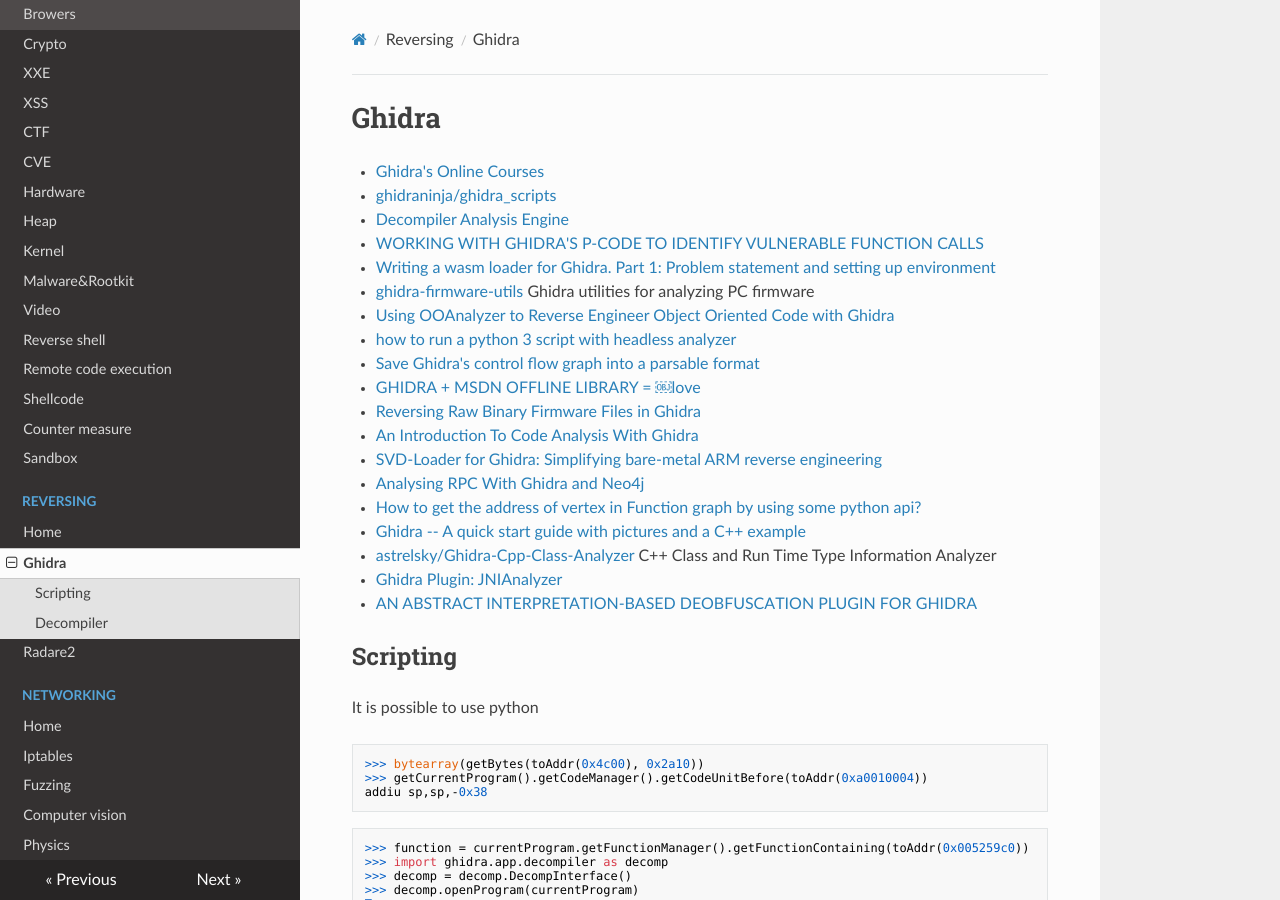
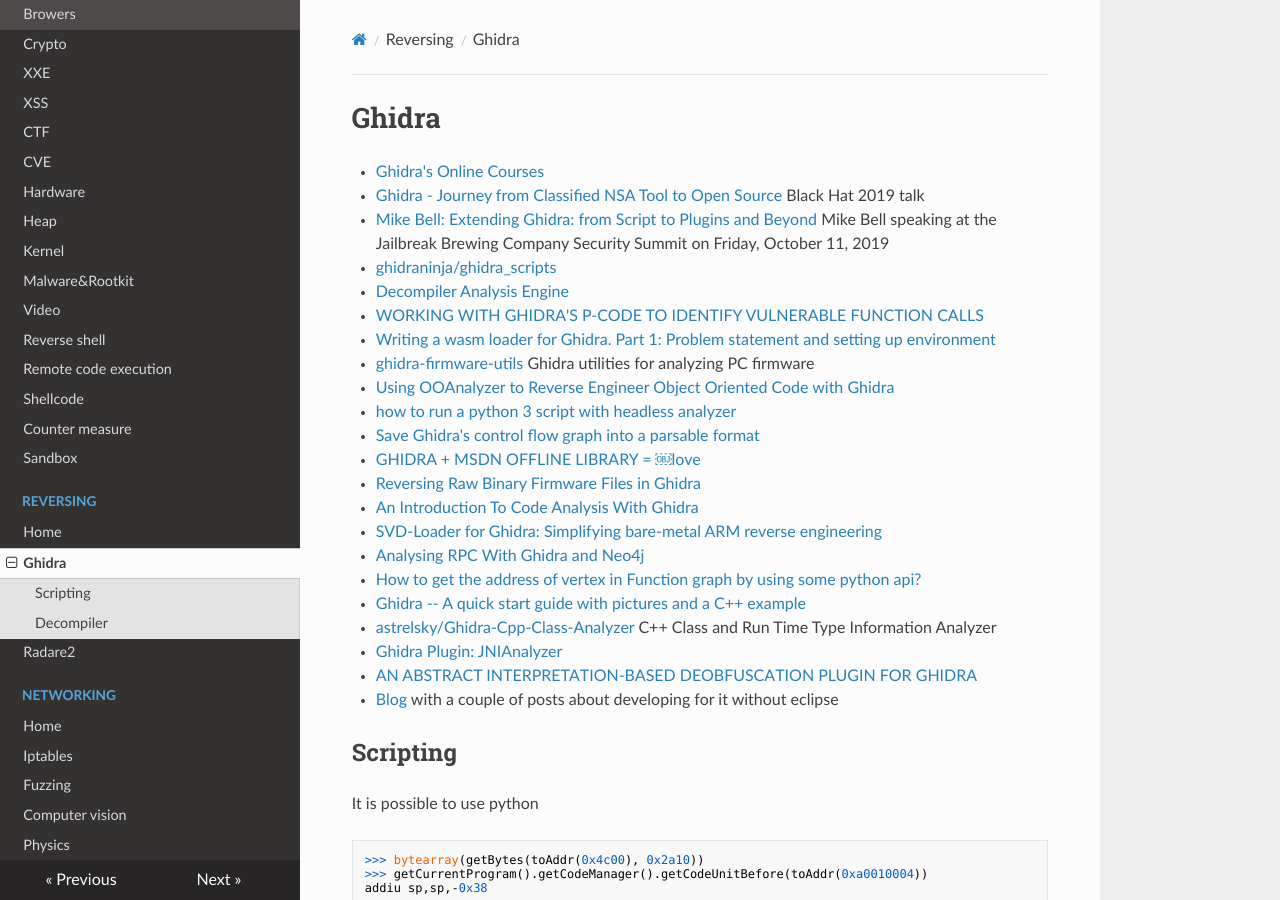
Before and after one commit to gipi/low-level, an MkDocs documentation site: the page built from docs/reversing/ghidra.md, in a window 1280 px wide and 900 px high. Built offline with MkDocs 1.6.1, drawn with Linux system fonts in a browser that asks for light colours; nearby versions of some CDN libraries; old or Windows-style settings are respelled for this version of MkDocs.

Commit message:
Update ghidra.md

```diff
--- a/docs/reversing/ghidra.md
+++ b/docs/reversing/ghidra.md
@@ -1,6 +1,8 @@
 # Ghidra
 
  - [Ghidra's Online Courses](http://ghidra.re/online-courses/)
+ - [Ghidra - Journey from Classified NSA Tool to Open Source](youtube.com/watch?v=kx2xp7IQNSc) Black Hat 2019 talk
+ - [Mike Bell: Extending Ghidra: from Script to Plugins and Beyond](https://thecyberwire.com/stories/Mike-Bell-Extending-Ghidra-from-Script-to-Plugins-and-Beyond.html) Mike Bell speaking at the Jailbreak Brewing Company Security Summit on Friday, October 11, 2019
  - [ghidraninja/ghidra_scripts](https://github.com/ghidraninja/ghidra_scripts)
  - [Decompiler Analysis Engine](https://ghidra-decompiler-docs.netlify.com/index.html)
  - [WORKING WITH GHIDRA'S P-CODE TO IDENTIFY VULNERABLE FUNCTION CALLS](https://www.riverloopsecurity.com/blog/2019/05/pcode/)
@@ -19,6 +21,7 @@
  - [astrelsky/Ghidra-Cpp-Class-Analyzer](https://github.com/astrelsky/Ghidra-Cpp-Class-Analyzer) C++ Class and Run Time Type Information Analyzer
  - [Ghidra Plugin: JNIAnalyzer](https://www.ayrx.me/ghidra-jnianalyzer)
  - [AN ABSTRACT INTERPRETATION-BASED DEOBFUSCATION PLUGIN FOR GHIDRA](https://www.msreverseengineering.com/blog/2019/4/17/an-abstract-interpretation-based-deobfuscation-plugin-for-ghidra)
+ - [Blog](https://reversing.technology/) with a couple of posts about developing for it without eclipse
 
 ## Scripting
 
```
